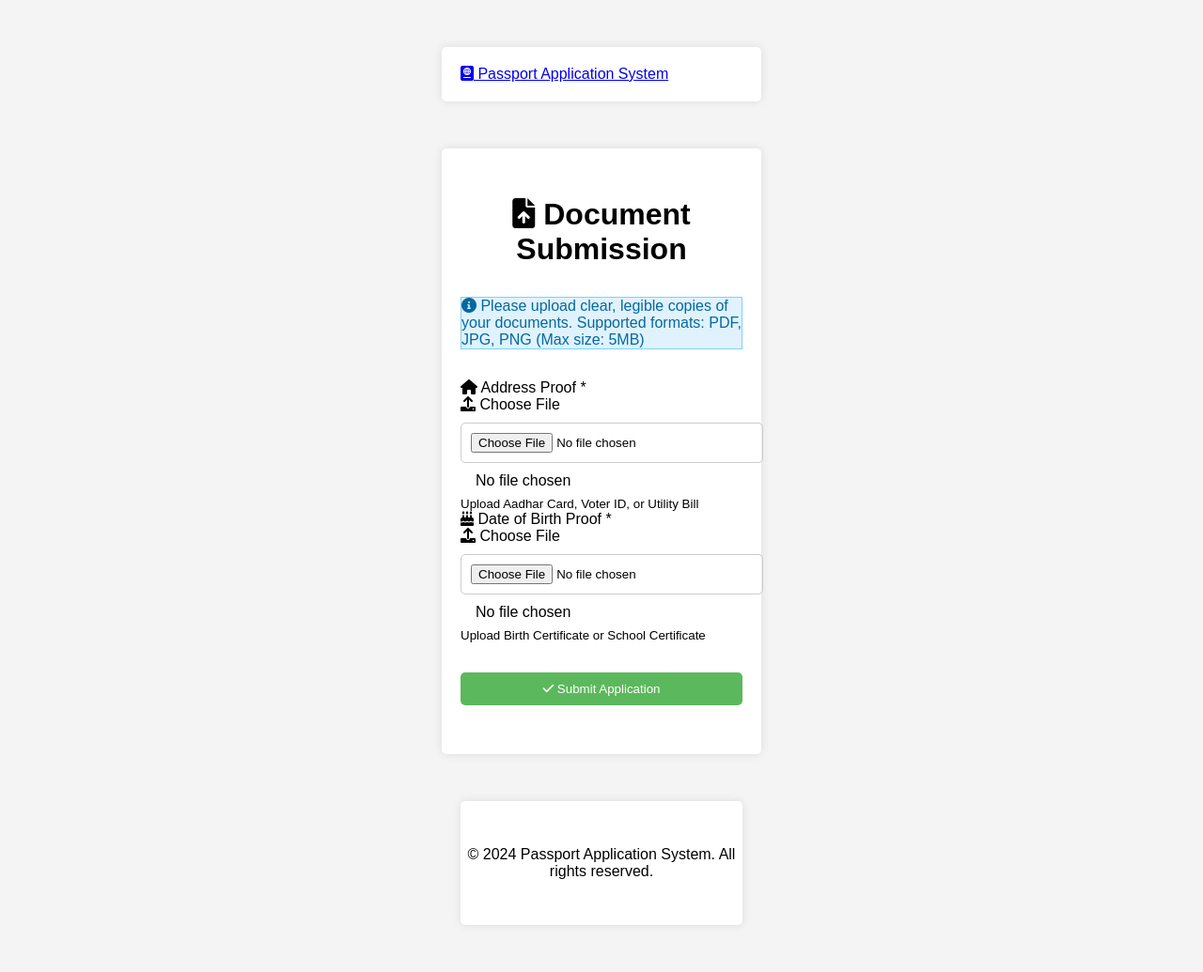
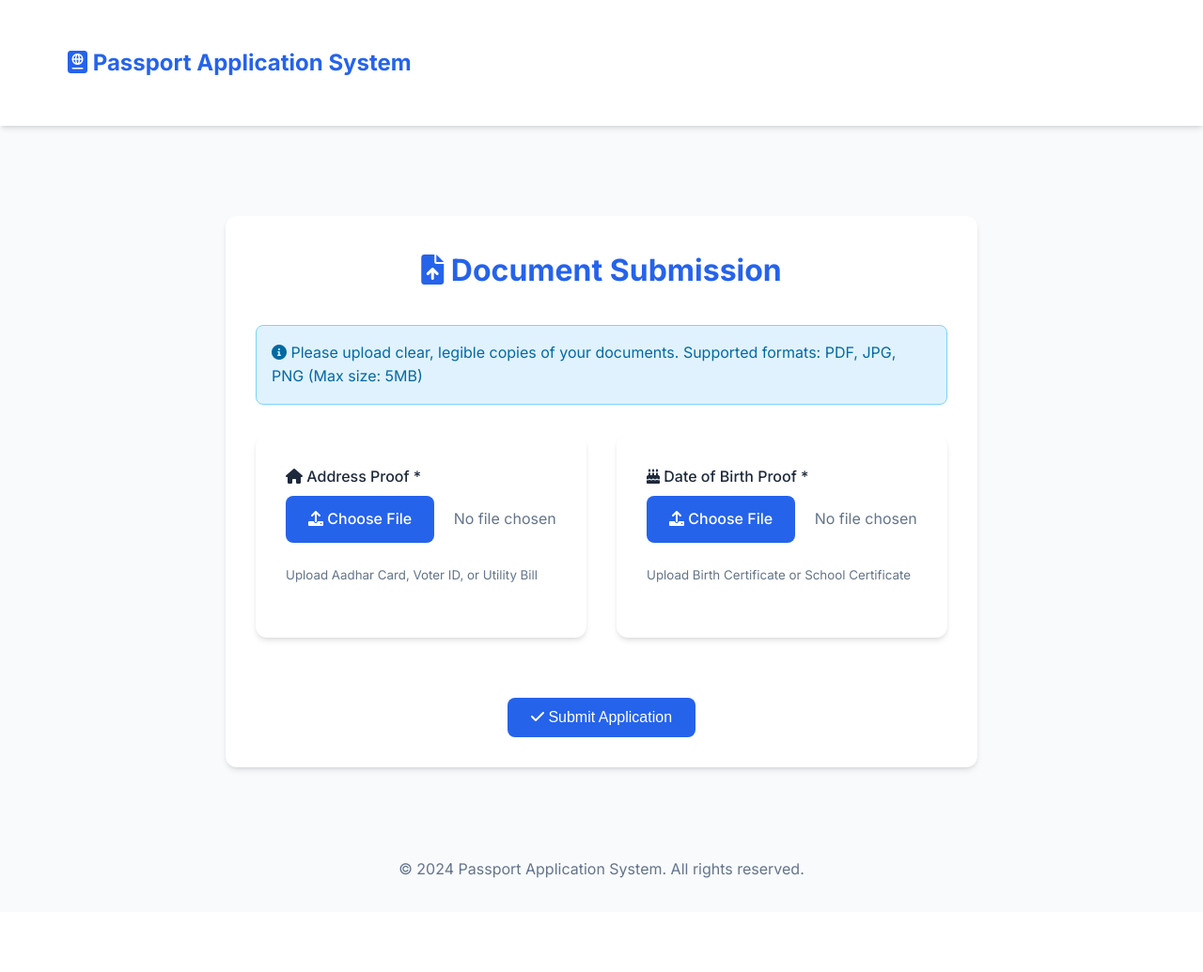
Before and after one commit to Vanshikasingh07/Passport-Application, a Flask app: page /document_submission in a window 1280 px wide. Shown: the whole page at 94% size. After the commit the page ends 935 px from the top, so only its background shows below. Run offline with Flask 3, Linux system fonts and the light colour scheme.

Commit message:
Update style.css

```diff
--- a/static/style.css
+++ b/static/style.css
@@ -1,41 +1,297 @@
-body {
-    font-family: Arial, sans-serif;
-    background-color: #f4f4f4;
+/* Modern CSS Reset */
+* {
     margin: 0;
     padding: 0;
+    box-sizing: border-box;
+}
+
+/* Custom Properties */
+:root {
+    --primary-color: #2563eb;
+    --primary-hover: #1d4ed8;
+    --secondary-color: #64748b;
+    --success-color: #22c55e;
+    --background-color: #f8fafc;
+    --card-background: #ffffff;
+    --text-color: #1e293b;
+    --border-color: #e2e8f0;
+    --shadow: 0 4px 6px -1px rgb(0 0 0 / 0.1), 0 2px 4px -2px rgb(0 0 0 / 0.1);
+}
+
+/* Base Styles */
+body {
+    font-family: 'Inter', -apple-system, BlinkMacSystemFont, 'Segoe UI', Roboto, sans-serif;
+    background-color: var(--background-color);
+    color: var(--text-color);
+    line-height: 1.6;
+    min-height: 100vh;
 }
 
 .container {
-    width: 300px;
-    margin: 50px auto;
-    background: white;
-    padding: 20px;
-    border-radius: 5px;
-    box-shadow: 0 0 10px rgba(0, 0, 0, 0.1);
+    max-width: 1200px;
+    margin: 0 auto;
+    padding: 2rem;
 }
 
-h2 {
-    text-align: center;
+/* Navigation */
+.navbar {
+    background-color: var(--card-background);
+    box-shadow: var(--shadow);
+    padding: 1rem 2rem;
+    margin-bottom: 2rem;
 }
 
-input {
-    width: 100%;
-    padding: 10px;
-    margin: 10px 0;
-    border: 1px solid #ccc;
-    border-radius: 5px;
+.navbar-brand {
+    font-size: 1.5rem;
+    font-weight: 700;
+    color: var(--primary-color);
+    text-decoration: none;
 }
 
-button {
-    width: 100%;
-    padding: 10px;
-    background: #5cb85c;
-    border: none;
-    color: white;
-    border-radius: 5px;
-    cursor: pointer;
+/* Cards */
+.card {
+    background-color: var(--card-background);
+    border-radius: 0.75rem;
+    box-shadow: var(--shadow);
+    padding: 2rem;
+    margin-bottom: 2rem;
+    transition: transform 0.2s ease-in-out;
 }
 
-button:hover {
-    background: #4cae4c;
+.card:hover {
+    transform: translateY(-2px);
 }
+
+/* Forms */
+.form-group {
+    margin-bottom: 1.5rem;
+}
+
+label {
+    display: block;
+    margin-bottom: 0.5rem;
+    font-weight: 500;
+    color: var(--text-color);
+}
+
+input[type="text"],
+input[type="email"],
+input[type="password"],
+input[type="date"],
+input[type="file"],
+select,
+textarea {
+    width: 100%;
+    padding: 0.75rem 1rem;
+    border: 1px solid var(--border-color);
+    border-radius: 0.5rem;
+    font-size: 1rem;
+    transition: border-color 0.2s ease-in-out;
+}
+
+input:focus,
+select:focus,
+textarea:focus {
+    outline: none;
+    border-color: var(--primary-color);
+    box-shadow: 0 0 0 3px rgba(37, 99, 235, 0.1);
+}
+
+/* Buttons */
+.btn {
+    display: inline-block;
+    padding: 0.75rem 1.5rem;
+    border: none;
+    border-radius: 0.5rem;
+    font-size: 1rem;
+    font-weight: 500;
+    text-align: center;
+    cursor: pointer;
+    transition: all 0.2s ease-in-out;
+    text-decoration: none;
+}
+
+.btn-primary {
+    background-color: var(--primary-color);
+    color: white;
+}
+
+.btn-primary:hover {
+    background-color: var(--primary-hover);
+    transform: translateY(-1px);
+}
+
+.btn-secondary {
+    background-color: var(--secondary-color);
+    color: white;
+}
+
+.btn-secondary:hover {
+    background-color: #475569;
+    transform: translateY(-1px);
+}
+
+/* Tables */
+.table-container {
+    overflow-x: auto;
+    margin: 2rem 0;
+}
+
+table {
+    width: 100%;
+    border-collapse: collapse;
+    background-color: var(--card-background);
+    border-radius: 0.75rem;
+    overflow: hidden;
+    box-shadow: var(--shadow);
+}
+
+th, td {
+    padding: 1rem;
+    text-align: left;
+    border-bottom: 1px solid var(--border-color);
+}
+
+th {
+    background-color: #f1f5f9;
+    font-weight: 600;
+}
+
+tr:hover {
+    background-color: #f8fafc;
+}
+
+/* Alerts */
+.alert {
+    padding: 1rem;
+    border-radius: 0.5rem;
+    margin-bottom: 1rem;
+}
+
+.alert-success {
+    background-color: #dcfce7;
+    color: #166534;
+    border: 1px solid #86efac;
+}
+
+.alert-error {
+    background-color: #fee2e2;
+    color: #991b1b;
+    border: 1px solid #fca5a5;
+}
+
+/* Grid Layout */
+.grid {
+    display: grid;
+    gap: 2rem;
+    grid-template-columns: repeat(auto-fit, minmax(300px, 1fr));
+}
+
+/* Responsive Design */
+@media (max-width: 768px) {
+    .container {
+        padding: 1rem;
+    }
+
+    .card {
+        padding: 1.5rem;
+    }
+
+    .grid {
+        grid-template-columns: 1fr;
+    }
+}
+
+/* Animations */
+@keyframes fadeIn {
+    from {
+        opacity: 0;
+        transform: translateY(10px);
+    }
+    to {
+        opacity: 1;
+        transform: translateY(0);
+    }
+}
+
+.fade-in {
+    animation: fadeIn 0.5s ease-out;
+}
+
+/* Custom File Input */
+.file-input-container {
+    position: relative;
+    margin-bottom: 1rem;
+}
+
+.file-input-label {
+    display: inline-block;
+    padding: 0.75rem 1.5rem;
+    background-color: var(--primary-color);
+    color: white;
+    border-radius: 0.5rem;
+    cursor: pointer;
+    transition: background-color 0.2s ease-in-out;
+}
+
+.file-input-label:hover {
+    background-color: var(--primary-hover);
+}
+
+input[type="file"] {
+    position: absolute;
+    width: 0;
+    height: 0;
+    opacity: 0;
+}
+
+/* Success Page */
+.success-container {
+    text-align: center;
+    padding: 4rem 2rem;
+}
+
+.success-icon {
+    font-size: 4rem;
+    color: var(--success-color);
+    margin-bottom: 1rem;
+}
+
+.success-message {
+    font-size: 1.5rem;
+    color: var(--text-color);
+    margin-bottom: 2rem;
+}
+
+/* View Basic Info Page */
+.info-card {
+    background-color: var(--card-background);
+    border-radius: 0.75rem;
+    padding: 1.5rem;
+    margin-bottom: 1rem;
+    box-shadow: var(--shadow);
+}
+
+.info-card h3 {
+    color: var(--primary-color);
+    margin-bottom: 1rem;
+}
+
+.info-grid {
+    display: grid;
+    grid-template-columns: repeat(auto-fit, minmax(200px, 1fr));
+    gap: 1rem;
+}
+
+.info-item {
+    margin-bottom: 0.5rem;
+}
+
+.info-label {
+    font-weight: 600;
+    color: var(--secondary-color);
+}
+
+.info-value {
+    color: var(--text-color);
+}
```
